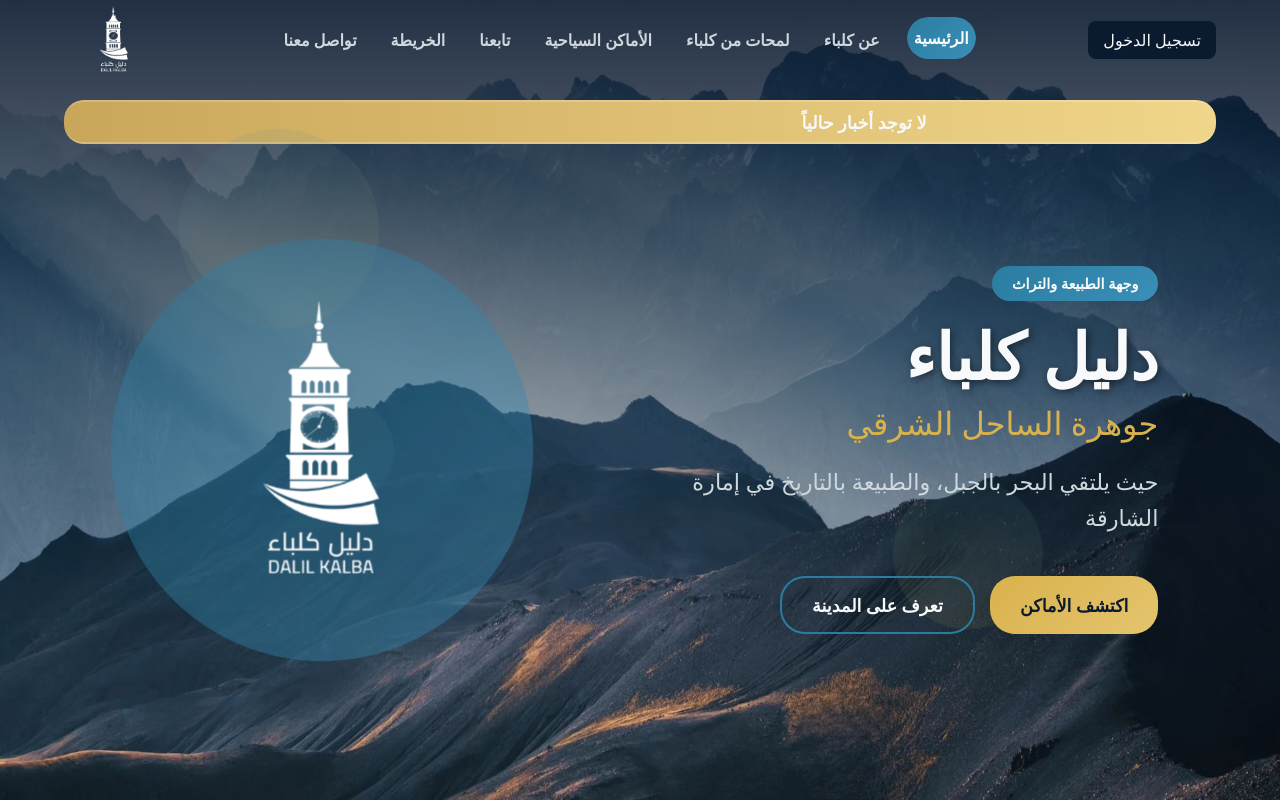
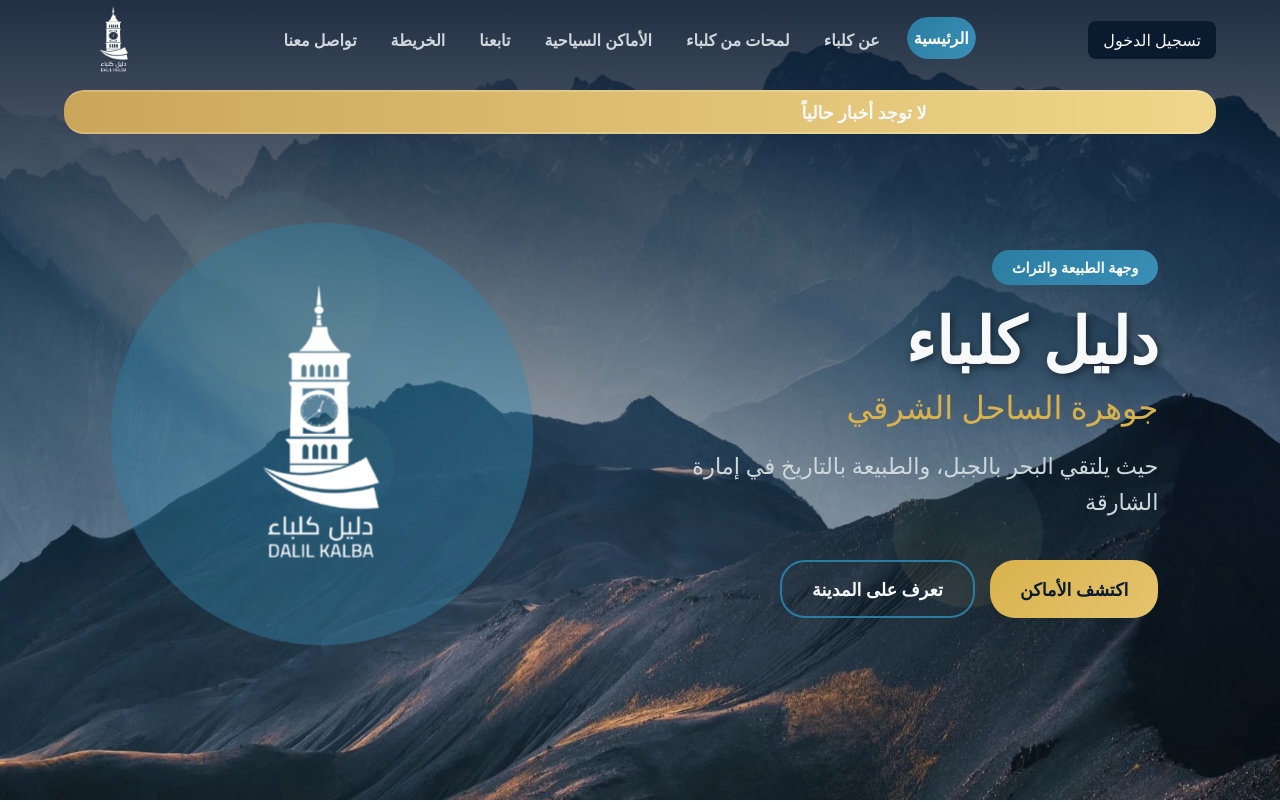
Before and after one commit to EsraaSoliman2003/DalilKalbaFullStack, a React (Vite) app in the folder FrontEnd/: page / in a window 1280 px wide. Shown: the top 802 px of the page. Built offline with nearby package versions, Linux system fonts and the light colour scheme; no server answers.

Commit message:
fix error

```diff
--- a/FrontEnd/src/component/Hero.jsx
+++ b/FrontEnd/src/component/Hero.jsx
@@ -26,6 +26,9 @@
 
   return (
     <section id="home">
+              <div className="news-bar">
+          <div className="news-text">{newsText}</div>
+        </div>
       <div className="hero">
         <div className="hero-background">
           <div className="floating-shapes">
@@ -34,6 +37,8 @@
             <div className="shape shape-3"></div>
           </div>
         </div>
+
+
 
         <div className="hero-content">
           <div className="hero-text">
@@ -67,9 +72,6 @@
             </div>
           </div>
         </div>
-        <div className="news-bar">
-          <div className="news-text">{newsText}</div>
-        </div>
       </div>
     </section>
   );
--- a/FrontEnd/src/styles/Hero.css
+++ b/FrontEnd/src/styles/Hero.css
@@ -1,6 +1,6 @@
 /* Hero section styles */
 .hero {
-  height: calc(100vh - 80px);
+  height: calc(100vh - 200px);
   display: flex;
   align-items: center;
   justify-content: center;
@@ -77,7 +77,6 @@
   width: 100%;
   z-index: 2;
   position: relative;
-  margin-top: 60px;
 }
 
 .hero-text {
@@ -302,13 +301,14 @@
   font-size: 1.1rem;
   border-top: 2px solid rgba(255, 255, 255, 0.2);
   border-bottom: 2px solid rgba(255, 255, 255, 0.2);
-  position: absolute;
-  top: 40px;
-  left: 0;
+  /* position: absolute;
+  top: 30px;
+  left: 0; */
   width: 100%;
   overflow: hidden;
   border-radius: 20px;
   direction: rtl;
+  margin-top: 30px;
 }
 
 .news-text {
```
